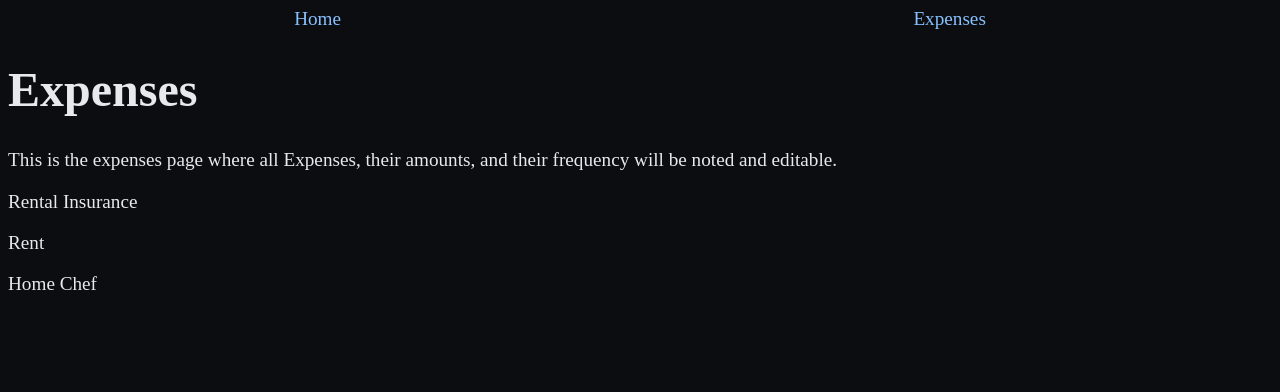
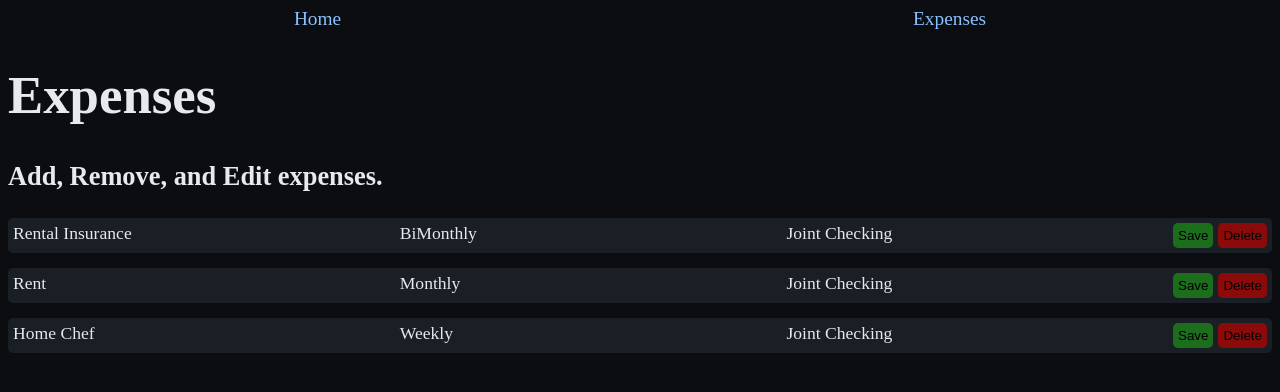
Before and after one commit to Sammantha/finance-app, a Next.js app: page /expenses in a window 1280 px wide. Shown: the top 392 px of the page. Built offline with nearby package versions, Linux system fonts and the light colour scheme.

Commit message:
ExpenseItem
Created API route for Accounts, created ExpenseItem to display single row of expense, styled ExpenseItem, fetched frequencies and accounts to pass to ExpenseItem, adjusted font sizes.

```diff
--- /dev/null
+++ b/app/api/accounts/route.js
@@ -0,0 +1,13 @@
+export async function GET(request) {
+  // fetch data from your DB here
+  const accounts = [
+    { id: 0, name: 'Joint Checking' },
+    { id: 1, name: 'Sam\'s Checking' },
+    { id: 2, name: 'HSA' }
+  ];
+
+  return new Response(JSON.stringify(accounts), {
+    status: 200,
+    headers: { 'Content-Type': 'application/json' }
+  });
+}
--- /dev/null
+++ b/app/components/expenseItem/ExpenseItem.module.css
@@ -0,0 +1,30 @@
+.container {
+    display: flex;
+    background-color: #1A1F26;
+    border-radius: 5px;
+    padding: 5px;
+    margin-bottom: 15px;
+}
+
+.container button {
+    border-radius: 5px;
+    padding: 5px;
+    border: none;
+}
+
+.cell2 {
+    flex: 2;
+}
+
+.cell1 {
+    flex: 2;
+}
+
+button.save {
+    background-color: rgb(28, 110, 28);
+    margin-right: 5px;
+}
+
+button.delete {
+    background-color: rgb(139, 11, 11);
+}
--- /dev/null
+++ b/app/components/expenseItem/expenseItem.js
@@ -0,0 +1,18 @@
+'use client';
+
+import styles from './ExpenseItem.module.css';
+
+export default function Menu(props) {
+  return (
+    <div className={styles.container}>
+        <div className={styles.cell2}>{props.expense.name}</div>
+        <div className={styles.cell1}>{props.frequencies?.find((frequency) => frequency.id === props.expense.frequencyId)?.name}</div>
+        <div className={styles.cell1}>{props.accounts?.find((account) => account.id === props.expense.accountId)?.name}</div>
+
+      <div>
+        <button className={styles.save}>Save</button>
+        <button className={styles.delete}>Delete</button>
+      </div>
+    </div>
+  );
+}
--- a/app/expenses/page.js
+++ b/app/expenses/page.js
@@ -1,10 +1,15 @@
 'use client';
 
 import useSWR from 'swr';
+import ExpenseItem from '../components/expenseItem/expenseItem';
 
 export default function Expenses() {
   const fetcher = (...args) => fetch(...args).then(res => res.json());
-  const { data, error, isLoading } = useSWR('/api/expenses', fetcher);
+  let { data, error, isLoading } = useSWR('/api/frequency', fetcher);
+  const frequencyMap = data;
+  ({ data, error, isLoading } = useSWR('/api/accounts', fetcher));
+  const accountsMap = data;
+  ({ data, error, isLoading } = useSWR('/api/expenses', fetcher));
 
   if (error) return <div>Failed to load</div>
   if (isLoading) return <div>Loading...</div>
@@ -12,11 +17,11 @@ export default function Expenses() {
   return (
     <div>
       <h1>Expenses</h1>
-      <p>This is the expenses page where all Expenses, their amounts, and their frequency will be noted and editable.</p>
+      <h3>Add, Remove, and Edit expenses.</h3>
 
-      { data && data.map((expense) => {
+      { data && frequencyMap && accountsMap && data.map((expense) => {
         return (
-          <p>{expense?.name}</p>
+          <ExpenseItem key={expense.id} expense={expense} frequencies={frequencyMap} accounts={accountsMap}></ExpenseItem>
         )
       })}
     </div>
--- a/app/global.css
+++ b/app/global.css
@@ -2,14 +2,19 @@ html {
   background-color: #0B0D10;
   color: #E6E9EE;
   min-height: 100vh;
+  font-size: 1.1rem;
 }
 
 h1 {
     font-size: 3rem;
 }
 
+h3 {
+    font-size: 1.5rem;
+}
+
 p, a {
-    font-size: 1.2rem;
+    font-size: 1.1rem;
 }
 
 a {
```
